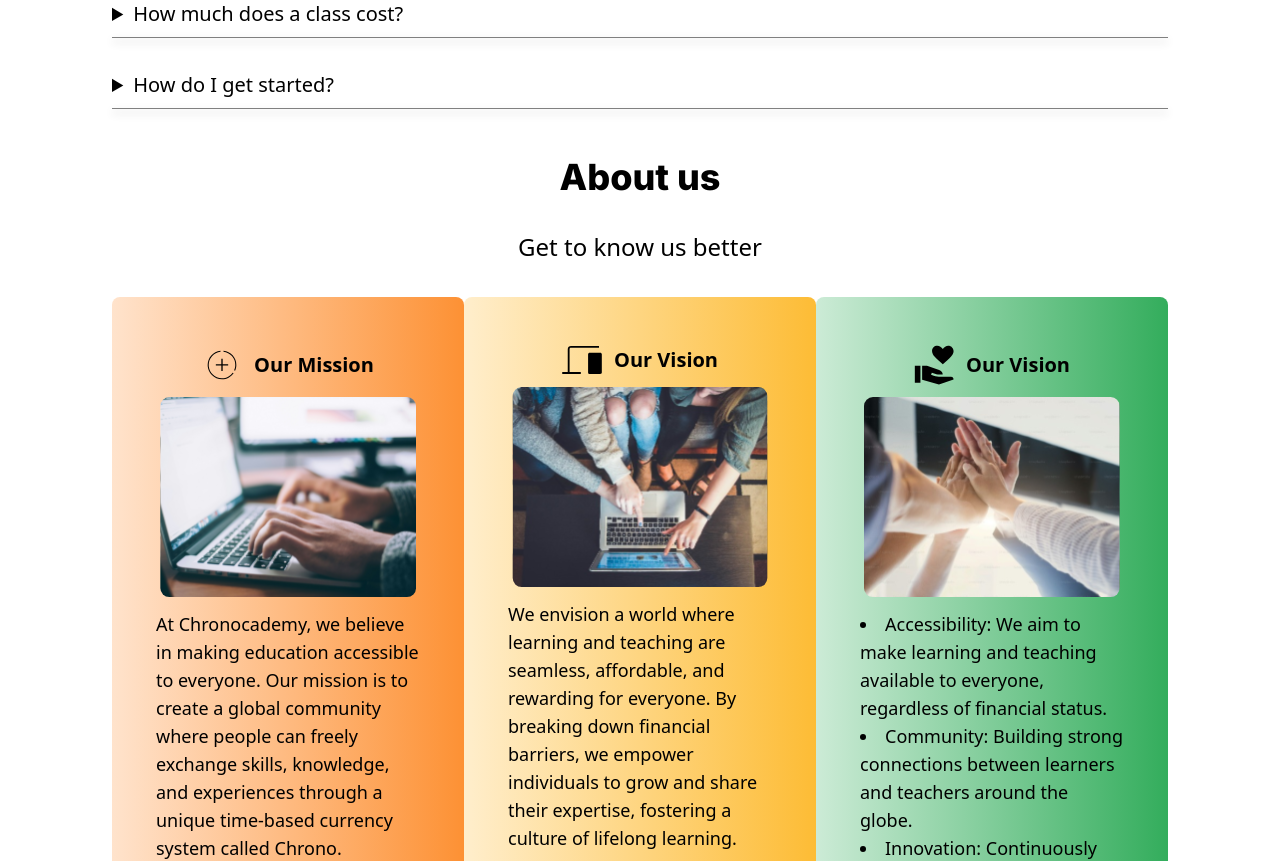
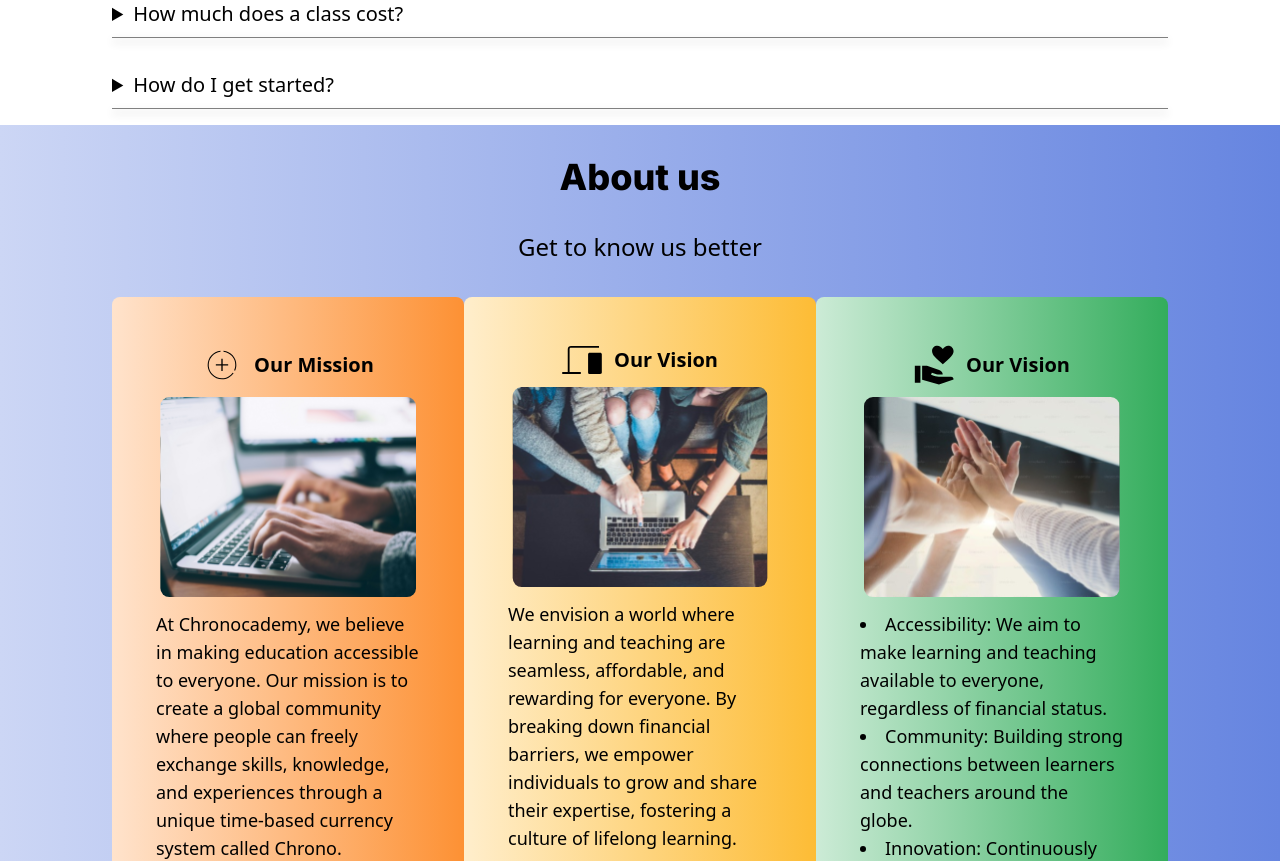
Before and after one commit to juaninicolai/chronocademy, a Next.js app: page / in a window 1280 px wide. Shown: the part 1920-2781 px from the top of the page. Built offline with nearby package versions, Linux system fonts and the light colour scheme.

Commit message:
Add background color to AboutUs section

```diff
--- a/app/components/AboutUs.tsx
+++ b/app/components/AboutUs.tsx
@@ -3,7 +3,7 @@ import React from "react";
 
 export default function AboutUs() {
     return (
-        <div className={"px-28 py-4"}>
+        <div className={"px-28 py-4 bg-gradient-to-r from-primary-blue-100 to-primary-blue-300"}>
         <div className={"text-center"}>
             <h1 className={"font-inter text-4xl text-secondary-black-500 py-4 text-center font-extrabold"}>About us</h1>
             <h2 className="font-roboto text-h2 py-4 text-center">Get to know us better</h2>
```
